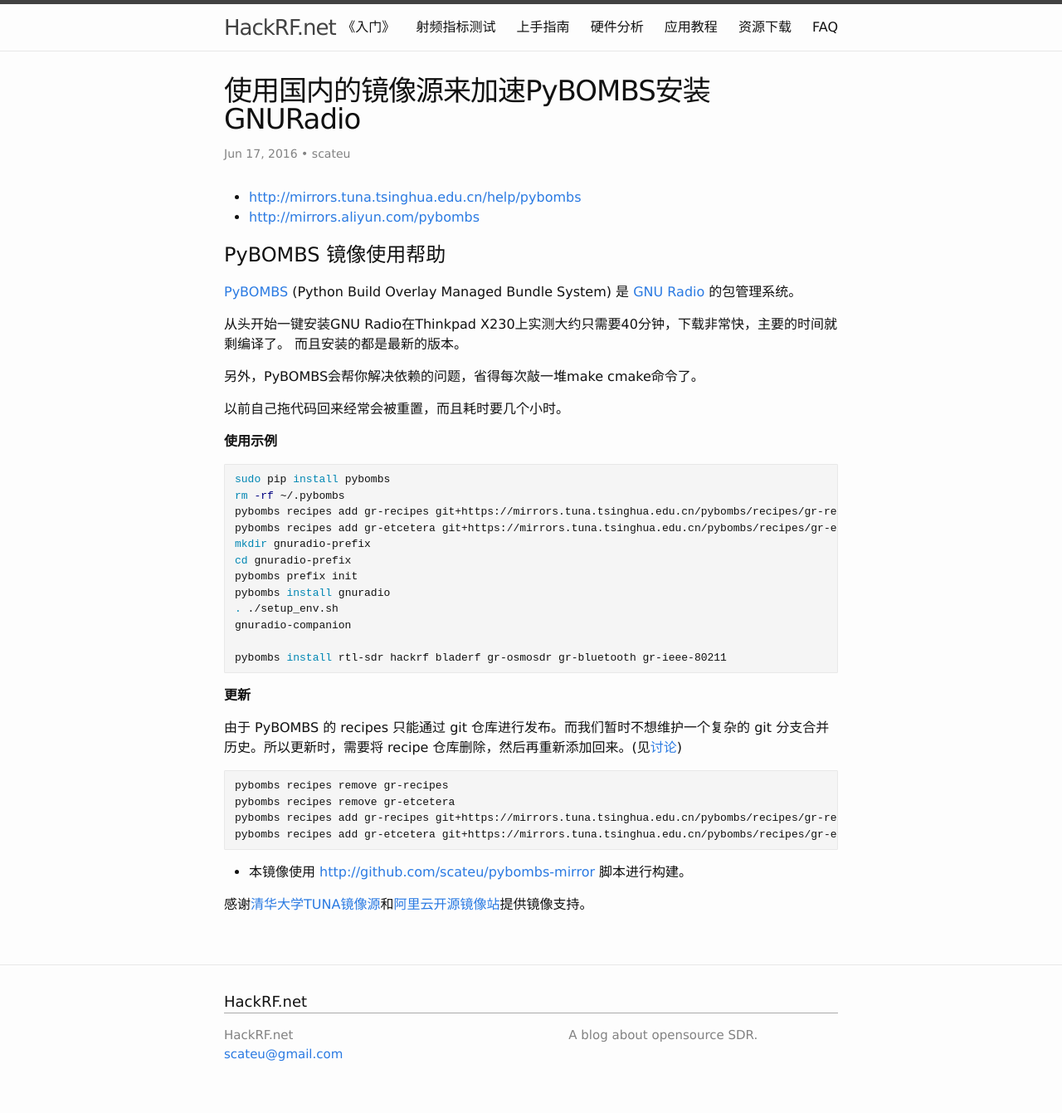
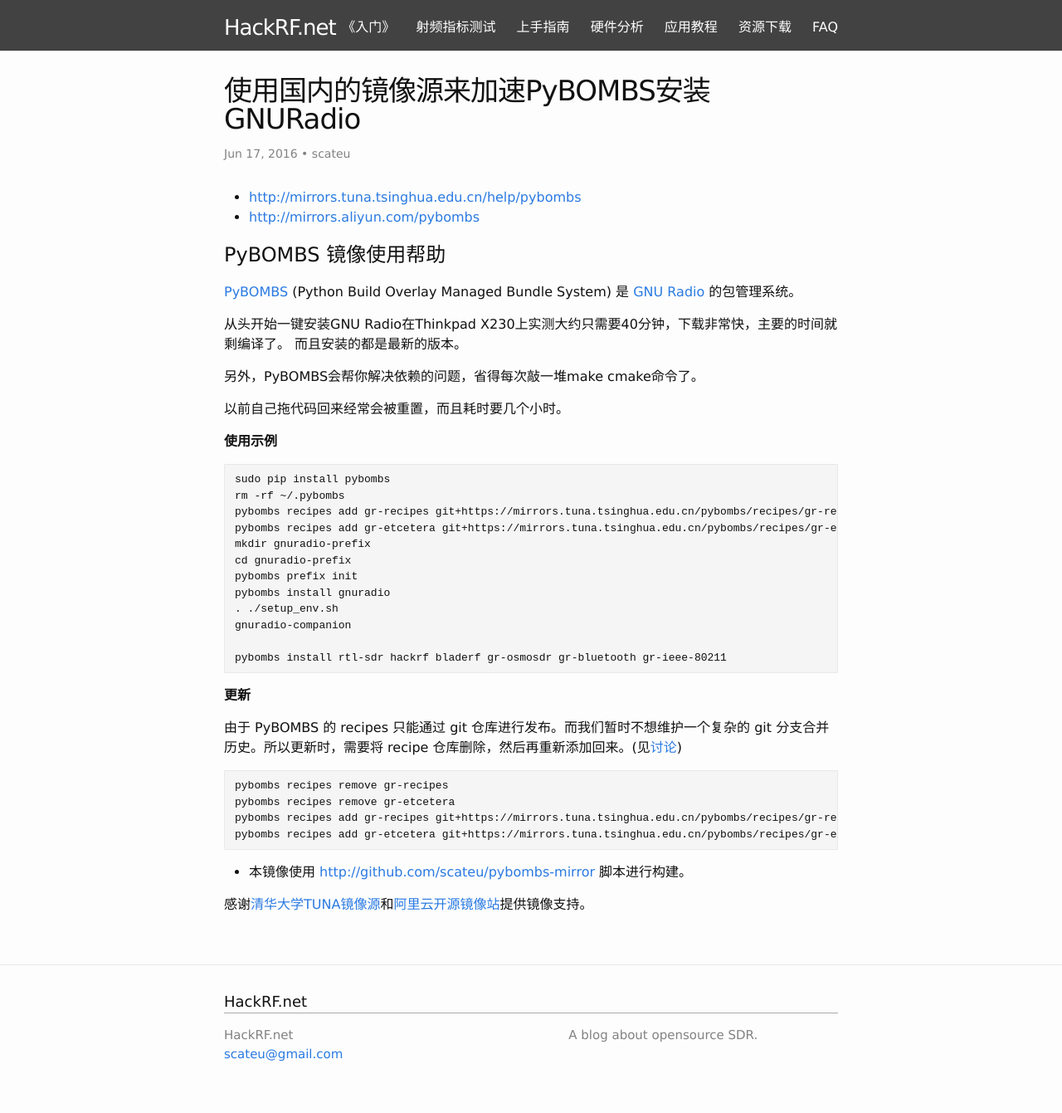
Before and after one commit to hackrf/hackrf.github.io, a Jekyll site: the page built from _posts/2016-06-17-pybombs-mirror-tuna.md, in a window 1280 px wide. Shown: the whole page at 83% size. Built offline with Jekyll 4.4.1, drawn with Linux system fonts in a browser that asks for light colours.

Commit message:
css beautify

````diff
--- a/_posts/2016-06-17-pybombs-mirror-tuna.md
+++ b/_posts/2016-06-17-pybombs-mirror-tuna.md
@@ -22,31 +22,27 @@ PyBOMBS 镜像使用帮助
 
 **使用示例**
 
-```bash
-sudo pip install pybombs
-rm -rf ~/.pybombs
-pybombs recipes add gr-recipes git+https://mirrors.tuna.tsinghua.edu.cn/pybombs/recipes/gr-recipes.git
-pybombs recipes add gr-etcetera git+https://mirrors.tuna.tsinghua.edu.cn/pybombs/recipes/gr-etcetera.git
-mkdir gnuradio-prefix
-cd gnuradio-prefix
-pybombs prefix init
-pybombs install gnuradio
-. ./setup_env.sh
-gnuradio-companion
+	sudo pip install pybombs
+	rm -rf ~/.pybombs
+	pybombs recipes add gr-recipes git+https://mirrors.tuna.tsinghua.edu.cn/pybombs/recipes/gr-recipes.git
+	pybombs recipes add gr-etcetera git+https://mirrors.tuna.tsinghua.edu.cn/pybombs/recipes/gr-etcetera.git
+	mkdir gnuradio-prefix
+	cd gnuradio-prefix
+	pybombs prefix init
+	pybombs install gnuradio
+	. ./setup_env.sh
+	gnuradio-companion
 
-pybombs install rtl-sdr hackrf bladerf gr-osmosdr gr-bluetooth gr-ieee-80211
-```
+	pybombs install rtl-sdr hackrf bladerf gr-osmosdr gr-bluetooth gr-ieee-80211
 
 **更新**
 
 由于 PyBOMBS 的 recipes 只能通过 git 仓库进行发布。而我们暂时不想维护一个复杂的 git 分支合并历史。所以更新时，需要将 recipe 仓库删除，然后再重新添加回来。(见[讨论](http://lists.gnu.org/archive/html/discuss-gnuradio/2016-06/msg00170.html))
 
-```bash
-pybombs recipes remove gr-recipes
-pybombs recipes remove gr-etcetera
-pybombs recipes add gr-recipes git+https://mirrors.tuna.tsinghua.edu.cn/pybombs/recipes/gr-recipes.git
-pybombs recipes add gr-etcetera git+https://mirrors.tuna.tsinghua.edu.cn/pybombs/recipes/gr-etcetera.git
-```
+	pybombs recipes remove gr-recipes
+	pybombs recipes remove gr-etcetera
+	pybombs recipes add gr-recipes git+https://mirrors.tuna.tsinghua.edu.cn/pybombs/recipes/gr-recipes.git
+	pybombs recipes add gr-etcetera git+https://mirrors.tuna.tsinghua.edu.cn/pybombs/recipes/gr-etcetera.git
 
  - 本镜像使用 <http://github.com/scateu/pybombs-mirror> 脚本进行构建。
 
--- a/_sass/_layout.scss
+++ b/_sass/_layout.scss
@@ -8,9 +8,11 @@
 
     // Positioning context for the mobile navigation icon
     position: relative;
+    background: #424242;
 }
 
 .site-title {
+    color: #FFF;
     font-size: 26px;
     line-height: 56px;
     letter-spacing: -1px;
@@ -19,7 +21,7 @@
 
     &,
     &:visited {
-        color: $grey-color-dark;
+        color: #FFF;
     }
 }
 
@@ -32,7 +34,8 @@
     }
 
     .page-link {
-        color: $text-color;
+//       color: $text-color;
+        color: #FFF;
         line-height: $base-line-height;
 
         // Gaps between nav items, but not on the first one
````
Also changed, not shown: _posts/2014-05-16-hackrf-wireless-mic.md (+2 -0 lines).
